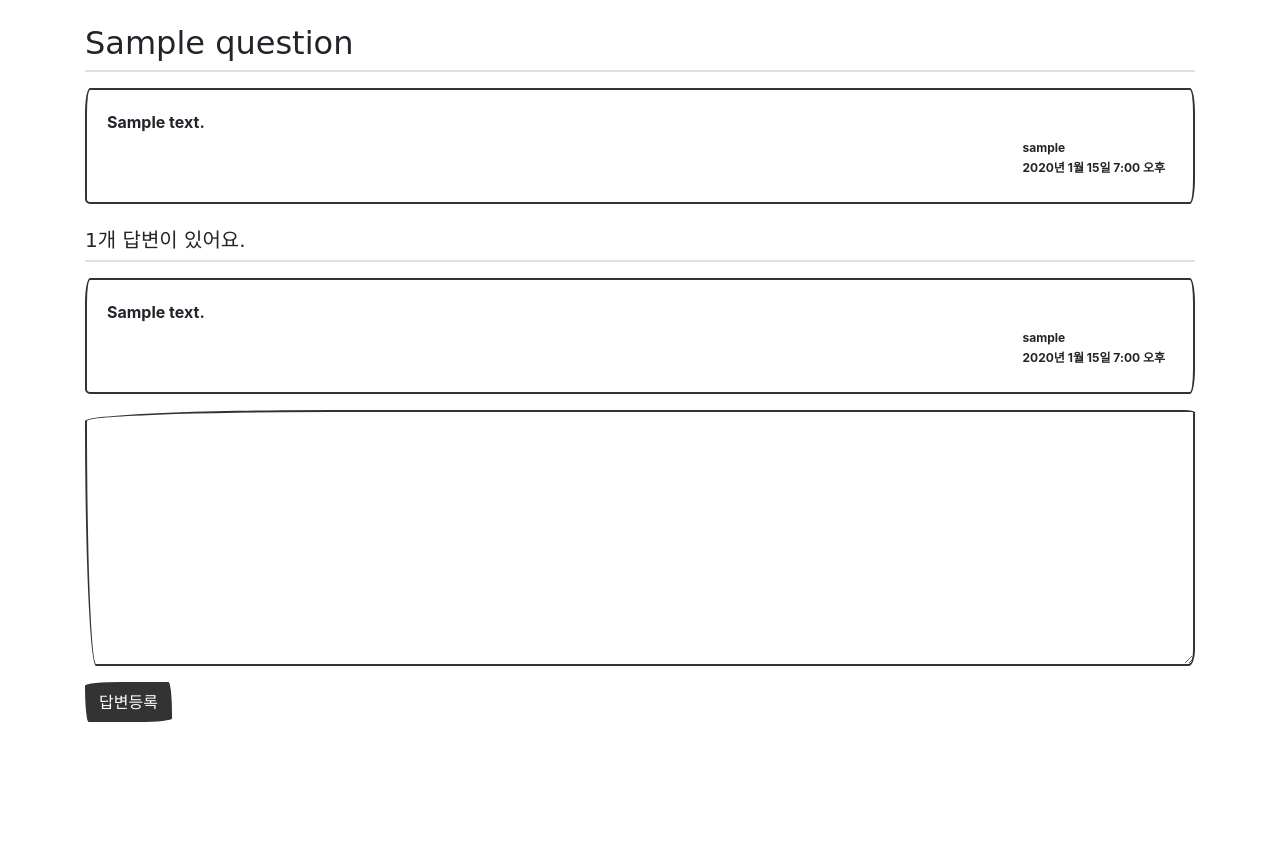
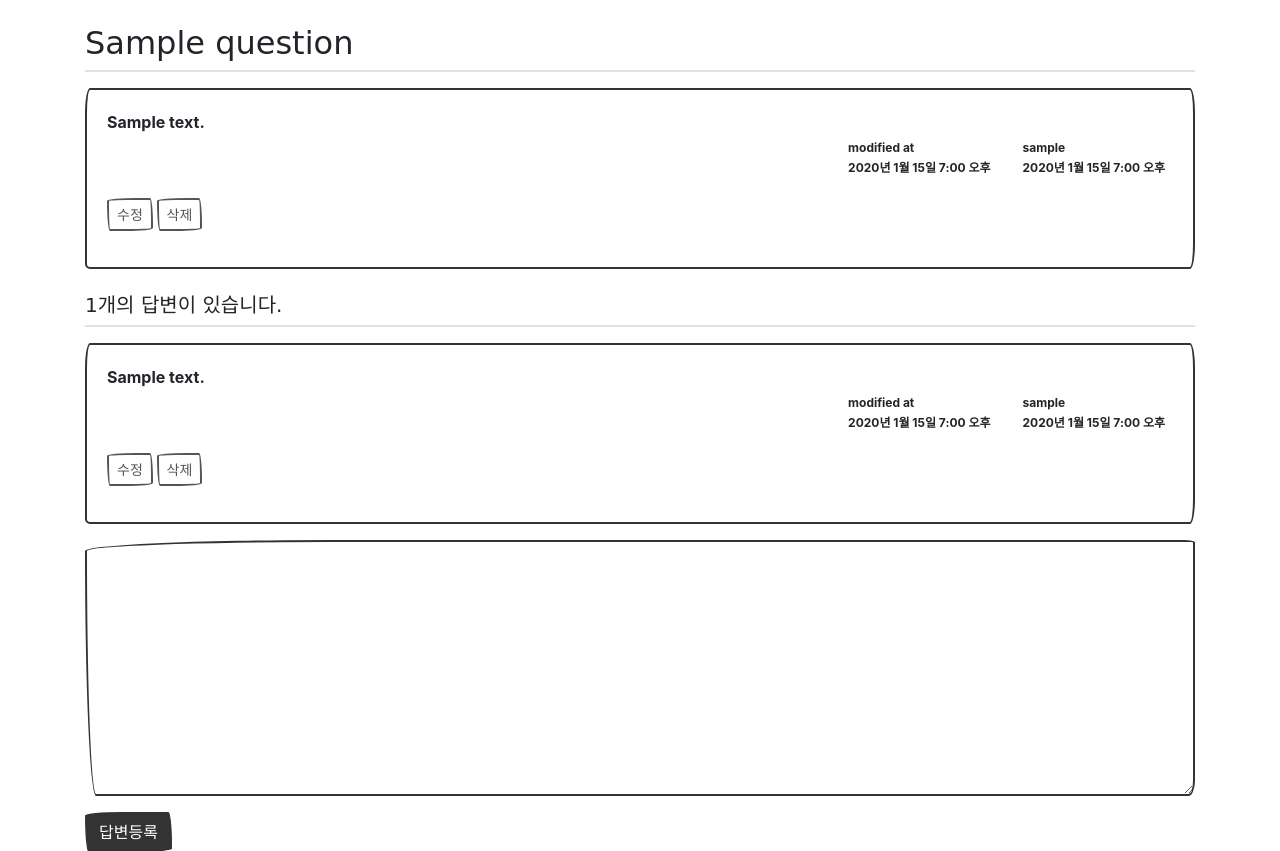
Before and after one commit to Ohdaejin/2022_tr, a Django app: page /tr/answer/create/1/ in a window 1280 px wide. Shown: the part 60-911 px from the top of the page. Before the commit the page ends 782 px from the top, so only its background shows below. Run offline with Django 4.2, Linux system fonts and the light colour scheme; a user stored in the database is signed in; tables that the repository leaves empty hold one stand-in row (values such as "Sample post"); some libraries are stand-ins or nearby versions; some web fonts are replaced.

Commit message:
수정과 삭제기능 구현

```diff
--- a/templates/base.html
+++ b/templates/base.html
@@ -21,5 +21,9 @@
 <script src="{% static 'jquery-3.6.0.min.js' %}"></script>
 <!-- Bootstrap JS -->
 <script src="{% static 'bootstrap.min.js' %}"></script>
+<!-- 자바스크립트 Start -->
+{% block script %}
+{% endblock %}
+<!-- 자바스크립트 End -->
 </body>
 </html>
--- a/templates/tr/question_detail.html
+++ b/templates/tr/question_detail.html
@@ -6,25 +6,53 @@
         <div class="card-body">
             <div class="card-text" style="white-space: pre-line;">{{ question.content }}</div>
             <div class="d-flex justify-content-end">
+                {% if question.modify_date %}
+                <div class="badge badge-light p-2 text-left mx-3">
+                    <div class="mb-2">modified at</div>
+                    <div>{{ question.modify_date }}</div>
+                </div>
+                {% endif %}
                 <div class="badge badge-light p-2 text-left">
                     <div class="mb-2">{{ question.author.username }}</div>
                     <div>{{ question.create_date }}</div>
                 </div>
             </div>
+            {% if request.user == question.author %}
+            <div class="my-3">
+                <a href="{% url 'tr:question_modify' question.id  %}"
+                   class="btn btn-sm btn-outline-secondary">수정</a>
+                <a href="#" class="delete btn btn-sm btn-outline-secondary"
+                   data-uri="{% url 'tr:question_delete' question.id  %}">삭제</a>
+            </div>
+            {% endif %}
         </div>
     </div>
-    <h5 class="border-bottom my-3 py-2">{{question.answer_set.count}}개 답변이 있어요.</h5>
+    <h5 class="border-bottom my-3 py-2">{{question.answer_set.count}}개의 답변이 있습니다.</h5>
     {% for answer in question.answer_set.all %}
     <div class="card my-3">
         <div class="card-body">
             <div class="card-text" style="white-space: pre-line;">{{ answer.content }}</div>
             <div class="d-flex justify-content-end">
+                {% if answer.modify_date %}
+                <div class="badge badge-light p-2 text-left mx-3">
+                    <div class="mb-2">modified at</div>
+                    <div>{{ answer.modify_date }}</div>
+                </div>
+                {% endif %}
                 <div class="badge badge-light p-2 text-left">
                     <div class="mb-2">{{ answer.author.username }}</div>
                     <div>{{ answer.create_date }}</div>
                 </div>
             </div>
-        </div>
+            {% if request.user == answer.author %}
+            <div class="my-3">
+                <a href="{% url 'tr:answer_modify' answer.id  %}"
+                   class="btn btn-sm btn-outline-secondary">수정</a>
+                <a href="#" class="delete btn btn-sm btn-outline-secondary "
+                   data-uri="{% url 'tr:answer_delete' answer.id  %}">삭제</a>
+            </div>
+            {% endif %}
+            </div>
     </div>
     {% endfor %}
     <form action="{% url 'tr:answer_create' question.id %}" method="post" class="my-3">
@@ -47,3 +75,14 @@
     </form>
 </div>
 {% endblock %}
+{% block script %}
+<script type='text/javascript'>
+$(document).ready(function(){
+    $(".delete").on('click', function() {
+        if(confirm("정말로 삭제하시겠습니까?")) {
+            location.href = $(this).data('uri');
+        }
+    });
+});
+</script>
+{% endblock %}
--- a/tr/models.py
+++ b/tr/models.py
@@ -6,6 +6,7 @@ class Question(models.Model):
     subject = models.CharField(max_length=200)
     content = models.TextField()
     create_date = models.DateTimeField()
+    modify_date = models.DateTimeField(null=True, blank=True)
 
     def __str__(self):
         return self.subject
@@ -15,3 +16,4 @@ class Answer(models.Model):
     question = models.ForeignKey(Question, on_delete=models.CASCADE)
     content = models.TextField()
     create_date = models.DateTimeField()
+    modify_date = models.DateTimeField(null=True, blank=True)
--- a/tr/urls.py
+++ b/tr/urls.py
@@ -8,4 +8,8 @@ urlpatterns = [
     path('<int:question_id>/', views.detail, name='detail'),
     path('answer/create/<int:question_id>/', views.answer_create, name='answer_create'),
     path('question/create/', views.question_create, name='question_create'),
+    path('question/modify/<int:question_id>/', views.question_modify, name='question_modify'),
+    path('question/delete/<int:question_id>/', views.question_delete, name='question_delete'),
+    path('answer/modify/<int:answer_id>/', views.answer_modify, name='answer_modify'),
+    path('answer/delete/<int:answer_id>/', views.answer_delete, name='answer_delete'),
 ]
--- a/tr/views.py
+++ b/tr/views.py
@@ -1,9 +1,10 @@
 from django.shortcuts import render, get_object_or_404, redirect
 from django.utils import timezone
-from .models import Question
+from .models import Question, Answer
 from .forms import QuestionForm, AnswerForm
 from django.core.paginator import Paginator
 from django.contrib.auth.decorators import login_required
+from django.contrib import messages
 
 def main_page(request):
 
@@ -73,3 +74,73 @@ def question_create(request):
         form = QuestionForm()
     context = {'form': form}
     return render(request, 'tr/question_form.html', context)
+
+@login_required(login_url='common:login')
+def question_modify(request, question_id):
+    """
+    tr 질문수정
+    """
+    question = get_object_or_404(Question, pk=question_id)
+    if request.user != question.author:
+        messages.error(request, '수정권한이 없습니다')
+        return redirect('tr:detail', question_id=question.id)
+
+    if request.method == "POST":
+        form = QuestionForm(request.POST, instance=question)
+        if form.is_valid():
+            question = form.save(commit=False)
+            question.modify_date = timezone.now()  # 수정일시 저장
+            question.save()
+            return redirect('tr:detail', question_id=question.id)
+    else:
+        form = QuestionForm(instance=question)
+    context = {'form': form}
+    return render(request, 'tr/question_form.html', context)
+
+@login_required(login_url='common:login')
+def question_delete(request, question_id):
+    """
+    tr 질문삭제
+    """
+    question = get_object_or_404(Question, pk=question_id)
+    if request.user != question.author:
+        messages.error(request, '삭제권한이 없습니다')
+        return redirect('tr:detail', question_id=question.id)
+    question.delete()
+    return redirect('tr:index')
+
+
+@login_required(login_url='common:login')
+def answer_modify(request, answer_id):
+    """
+    tr 답변수정
+    """
+    answer = get_object_or_404(Answer, pk=answer_id)
+    if request.user != answer.author:
+        messages.error(request, '수정권한이 없습니다')
+        return redirect('tr:detail', question_id=answer.question.id)
+
+    if request.method == "POST":
+        form = AnswerForm(request.POST, instance=answer)
+        if form.is_valid():
+            answer = form.save(commit=False)
+            answer.modify_date = timezone.now()
+            answer.save()
+            return redirect('tr:detail', question_id=answer.question.id)
+    else:
+        form = AnswerForm(instance=answer)
+    context = {'answer': answer, 'form': form}
+    return render(request, 'tr/answer_form.html', context)
+
+
+@login_required(login_url='common:login')
+def answer_delete(request, answer_id):
+    """
+    tr 답변삭제
+    """
+    answer = get_object_or_404(Answer, pk=answer_id)
+    if request.user != answer.author:
+        messages.error(request, '삭제권한이 없습니다')
+    else:
+        answer.delete()
+    return redirect('tr:detail', question_id=answer.question.id)
```
Also changed, not shown: templates/tr/answer_form.html (added, +16 -0 lines), tr/migrations/0005_answer_modify_date_question_modify_date.py (added).
